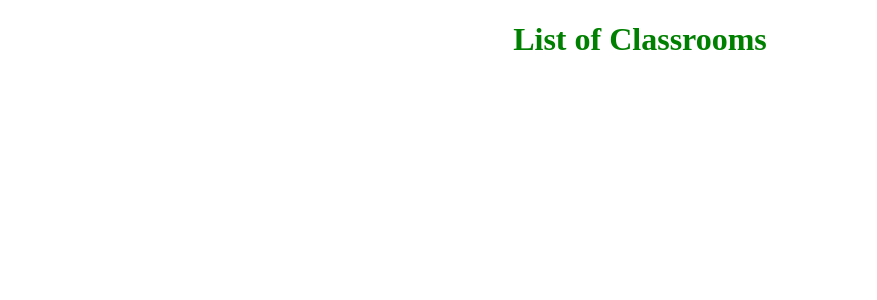
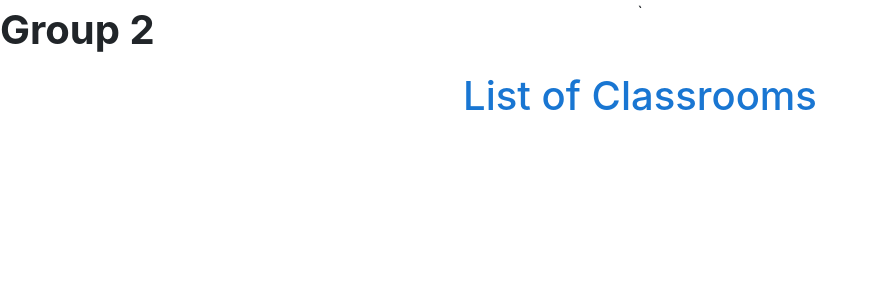
Before and after one commit to KianBay/project-3, a Flask app: page / in a window 1280 px wide. Shown: the top 300 px of the page, without its empty margins (0-877 px from the left). Run offline with Flask 2, Linux system fonts and the light colour scheme; data that the repository does not hold is empty; some libraries are stand-ins or nearby versions.

Commit message:
Updated html & css

```diff
--- a/python/app.py
+++ b/python/app.py
@@ -7,7 +7,7 @@ import pandas as pd
 import plotly.graph_objects as go
 from plotly.subplots import make_subplots
 
-myDb = db('root', 'hackerman', 'project3', 'measurements')
+myDb = db('root', 'newpass', 'project3', 'measurements')
 
 app = Flask(__name__)
 @app.route('/')
@@ -17,7 +17,7 @@ def index():
 
 @app.route('/graph/<classroom>')
 def graph(classroom):
-    mac = myDb.get_match_on_room('locations', classroom)
+    mac = myDb.get_match_on_room('location', classroom)
     df = myDb.db_mac_to_df('measurements', mac)
 
 
--- a/python/static/style.css
+++ b/python/static/style.css
@@ -1,12 +1,41 @@
 body{
     text-align:center;
+    /* background: linear-gradient(white , grey) !important; */
+    height: 100vh;
 
     }
 
+
+
+
     h1{
-    color:green;
+        color:#1976D2;
     }
 
-#returnblyat{
+    #returnIndex{
         text-align:left;
     }
+
+    .hover:hover{
+       background-color: #1976D2 !important;
+
+    }
+
+    .hover{
+        cursor:pointer;
+    }
+
+    .hover > h3 {
+        color: #212121 ;
+    }
+
+
+    .group2{
+        position: absolute;
+        left:0;
+        top: 0;
+        font-weight: 700;
+        font-size: 40px;
+
+
+    }
--- a/python/templates/graphing.html
+++ b/python/templates/graphing.html
@@ -6,7 +6,7 @@
         <script src="https://cdnjs.cloudflare.com/ajax/libs/d3/3.5.6/d3.min.js"></script></head>
 <body>
     <h1>{{header}}</h1>
-    <h6><a id='returnblyat' href="/">Return to overview</a></h6>
+    <h6><a id='returnIndex' href="/">Return to overview</a></h6>
     <div id="chart" class="chart"></div>
     <div>{{description}}</div>
 </body>
--- a/python/templates/index.html
+++ b/python/templates/index.html
@@ -1,14 +1,27 @@
-<!doctype html>
+
+`<!doctype html>
 <html>
 <head>
-    <LINK REL=StyleSheet HREF="/static/style.css" TYPE="text/css">
+    <link rel="stylesheet" href="https://stackpath.bootstrapcdn.com/bootstrap/4.3.1/css/bootstrap.min.css" integrity="sha384-ggOyR0iXCbMQv3Xipma34MD+dH/1fQ784/j6cY/iJTQUOhcWr7x9JvoRxT2MZw1T" crossorigin="anonymous">
+
+    <link rel=stylesheet href="../static/style.css" type="text/css">
+
 </head>
 <body>
-<h1>List of Classrooms</h1>
-    <ul>
+
+    <div class="group2" >Group 2 </div>
+
+   <div class="container mt-5">
+    <h1>List of Classrooms</h1>
+    <ul class="list-group">
         {% for i in range(0, len) %}
-        <li><h3><a href={{'graph/'+rooms[i]}}>{{ rooms[i] }}</a></h3></li>
+        <a href={{'graph/'+rooms[i]}} ><li class="list-group-item hover"><h3 >{{ rooms[i] }}</h3></li></a>
+
         {% endfor %}
+
+
+
     </ul>
+   </div>
 </body>
 </html>
```
Lines whose indentation alone changed are shown as unchanged.
